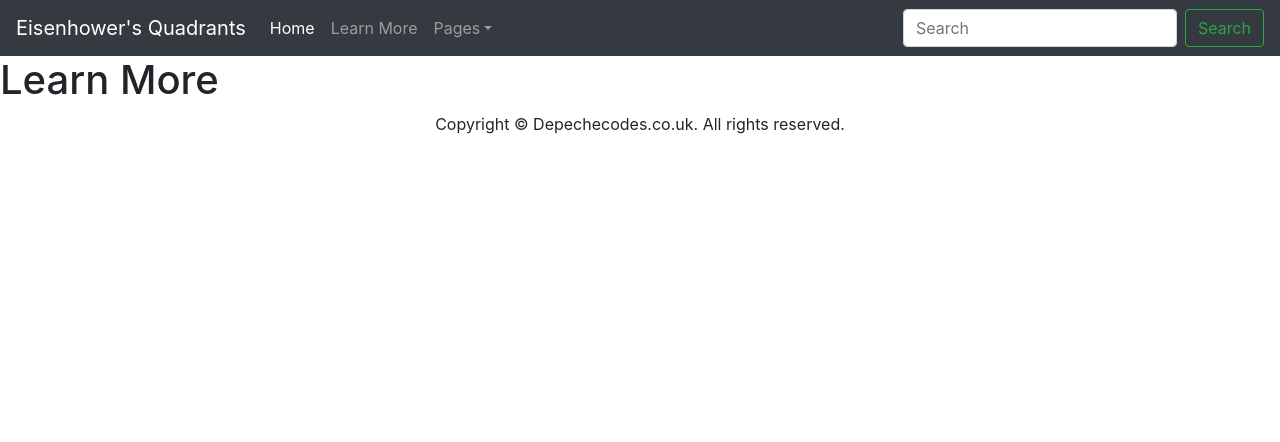
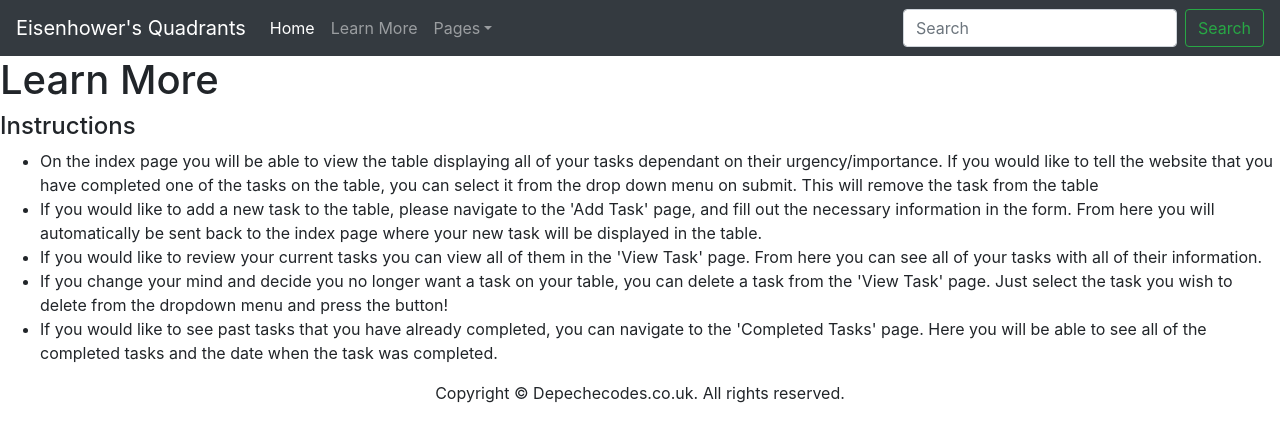
Before and after one commit to Sam-Ian/Eisenhowers-Quadrant, a Flask app: page /learn-more in a window 1280 px wide. Shown: the top 442 px of the page. Run offline with Flask 2, Linux system fonts and the light colour scheme; some libraries are stand-ins or nearby versions.

Commit message:
no bugs on sams computer

```diff
--- a/myapp/Eisenhower.csv
+++ b/myapp/Eisenhower.csv
@@ -18,4 +18,4 @@ Task ID,Task,Urgent/Important,Task Complete,Date Added,Date Completed,Time Limit
 17,Arrange Daily Stand up call,Urgent Non Important,N,26/11/2020,Null,29/12/2020
 18,Overall design and funtionality  of EQ,Non Urgent Important,N,26/11/2020,Null,02/12/2021
 19,Celebrate Success,Urgent Non Important,N,27/11/2020,Null,28/11/2020
-20,Walk the Dog,Non Urgent Important,N,27/11/2020,Null,01/12/202021
+20,Walk the Dog,Non Urgent Important,N,27/11/2020,Null,01/12/2020
--- a/myapp/templates/learn_more.html
+++ b/myapp/templates/learn_more.html
@@ -1,5 +1,13 @@
 {% extends "base.html" %}
 {% block content %}
 <h1>Learn More</h1>
+<h4>Instructions</h4>
+<ul>
+    <li>On the index page you will be able to view the table displaying all of your tasks dependant on their urgency/importance. If you would like to tell the website that you have completed one of the tasks on the table, you can select it from the drop down menu on submit. This will remove the task from the table</li>
+    <li>If you would like to add a new task to the table, please navigate to the 'Add Task' page, and fill out the necessary information in the form. From here you will automatically be sent back to the index page where your new task will be displayed in the table.</li>
+    <li>If you would like to review your current tasks you can view all of them in the 'View Task' page. From here you can see all of your tasks with all of their information.</li>
+    <li>If you change your mind and decide you no longer want a task on your table, you can delete a task from the 'View Task' page. Just select the task you wish to delete from the dropdown menu and press the button!</li>
+    <li>If you would like to see past tasks that you have already completed, you can navigate to the 'Completed Tasks' page. Here you will be able to see all of the completed tasks and the date when the task was completed.</li>
 
+</ul>
 {% endblock %}
--- a/myapp/templates/time_limits.html
+++ b/myapp/templates/time_limits.html
@@ -12,7 +12,6 @@
 <br>
 <h3>Overdue Tasks</h3>
 <br>
-{% if expired_task_name_list|length > 0 %}
 <ul style="list-style-type:none;">
 {% for i in range(expired_task_length) %}
 {% if positive_expired_days[i] == 0 %}
@@ -22,8 +21,5 @@
 {% endif %}
 {% endfor %}
 </ul>
-{% else %}
-<p>Looks like there are no overdue tasks!</p>
-{% endif %}
 </center>
 {% endblock %}
```
